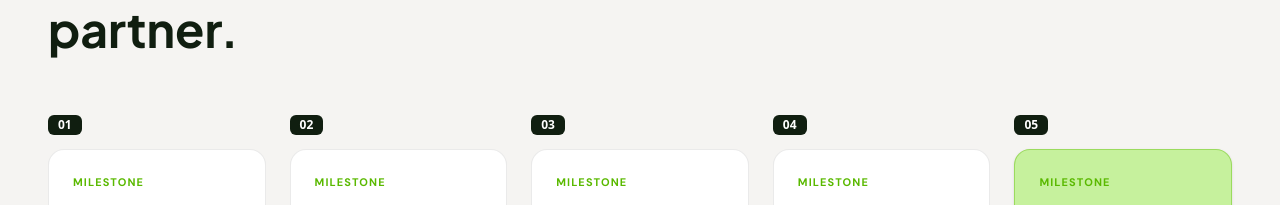
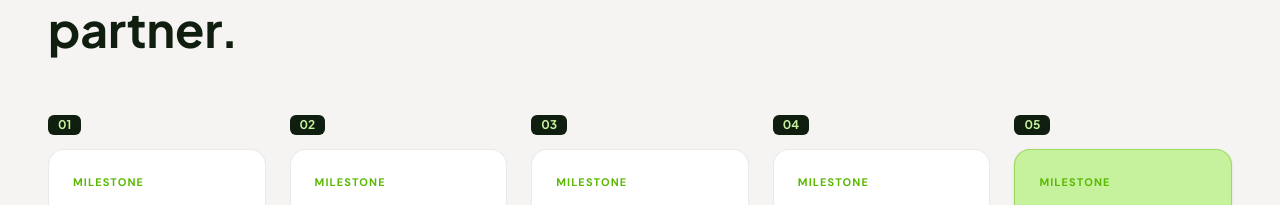
Before and after one commit to thoufeerma/Guardxo, a Next.js app: page /about in a window 1280 px wide. Shown: the part 2650-2855 px from the top of the page. Built offline with nearby package versions, Linux system fonts and the light colour scheme.

Commit message:
Update milestone number badges to green (#C6F19D) to match Figma design

```diff
--- a/src/components/about/OurJourney.tsx
+++ b/src/components/about/OurJourney.tsx
@@ -56,8 +56,8 @@ export default function OurJourney() {
         <div className="grid grid-cols-1 sm:grid-cols-2 lg:grid-cols-5 gap-6 items-stretch">
           {MILESTONES.map((m) => (
             <div key={m.num} className="flex flex-col gap-3.5">
-              {/* Dark rounded rectangle number badge above card */}
-              <span className="inline-flex items-center justify-center px-2.5 py-0.5 rounded-md bg-[#101E10] text-white text-xs font-semibold font-sans w-fit">
+              {/* Dark rounded rectangle number badge with green number text matching Figma */}
+              <span className="inline-flex items-center justify-center px-2.5 py-0.5 rounded-md bg-[#101E10] text-[#C6F19D] text-xs font-bold font-[family-name:var(--font-heading)] w-fit">
                 {m.num}
               </span>
 
```
